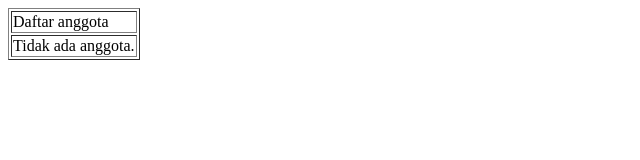
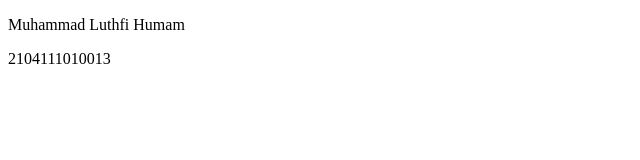
Before and after one commit to Nauval-rpl/INF206-2021-7-Aplikasi-Waste-to-Fresh, a plain HTML site: page index.html in a window 1280 px wide. Shown: the whole page, without its empty margins (0-640 px from the left). Drawn offline with Linux system fonts and the light colour scheme.

Commit message:
Update index.html

```diff
--- a/index.html
+++ b/index.html
@@ -1,12 +1,12 @@
 <!DOCTYPE html>
 <html>
   <head>
-    <title>Utama – Admin</title>
+    <title>Muhammad Luthfi Humam</title>
 </head>
 <body>
-  <table border=”0”>
-    <tr><td>Daftar anggota</td></tr>
-    <tr><td>Tidak ada anggota.</td></tr>
-  </table>
+  <p> Muhammad Luthfi Humam</p>
+  <p> 2104111010013</p>
+
+
  </body>
 </html>
```
